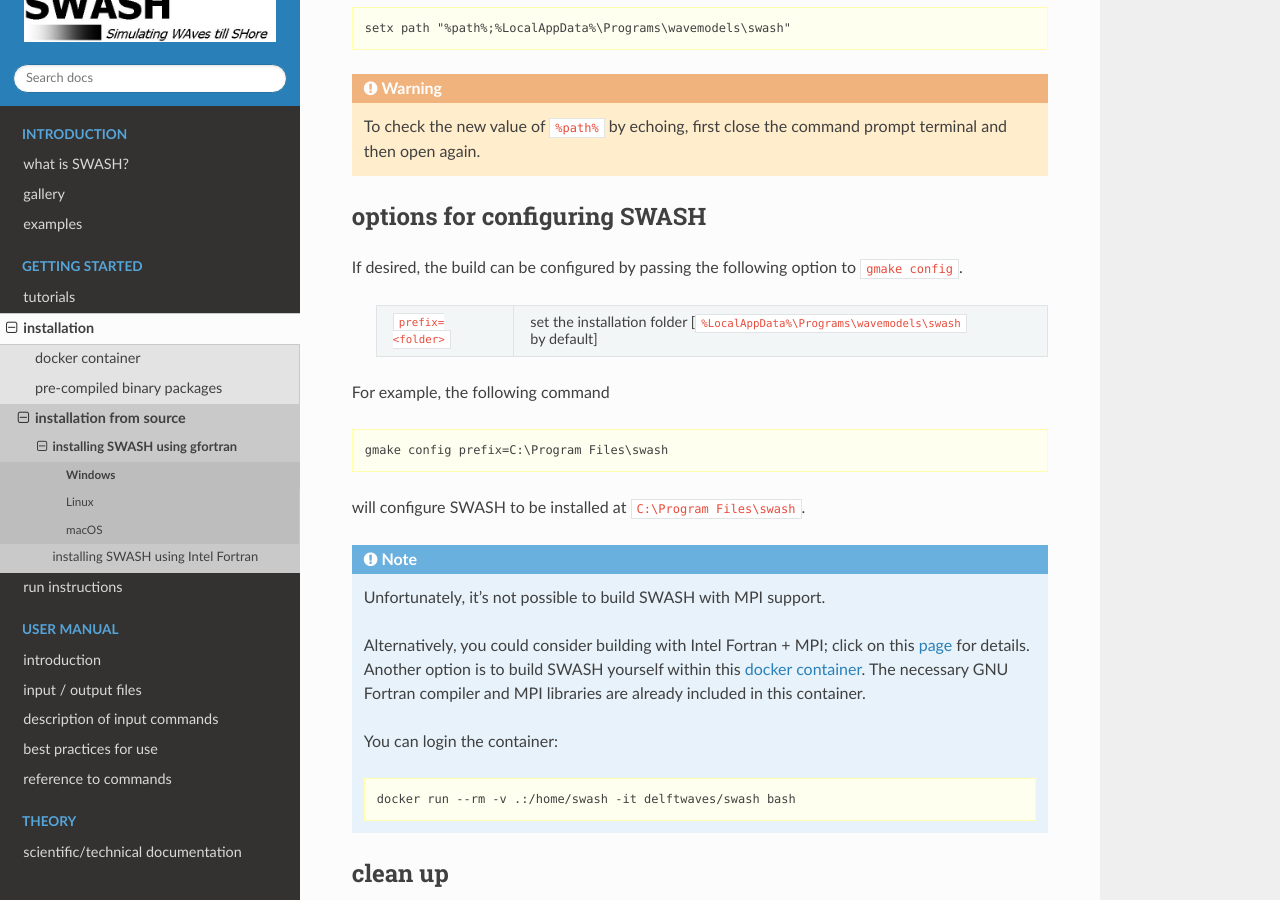
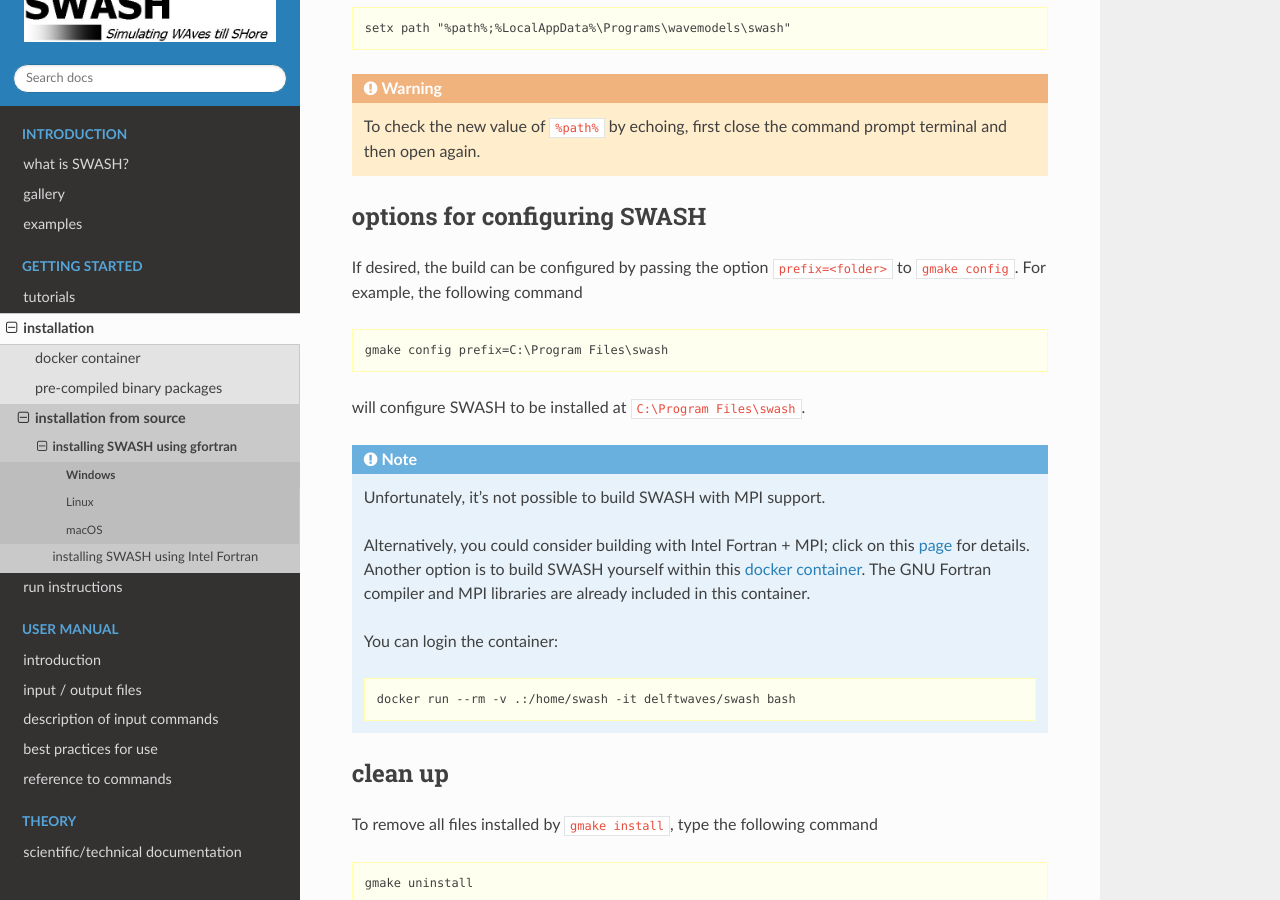
Before and after one commit to delftwaves/swash-docs, a Sphinx documentation site: the page built from docs/getting_started/gnu_fortran/windows.rst, in a window 1280 px wide and 900 px high, scrolled down 1701 px. Built offline with Sphinx 7.4.7 and the Read the Docs theme 3.1.0, drawn with Linux system fonts in a browser that asks for light colours.

Commit message:
update documentation

```diff
--- a/docs/getting_started/gnu_fortran/linux.rst
+++ b/docs/getting_started/gnu_fortran/linux.rst
@@ -155,7 +155,7 @@
 
 .. code-block:: bash
 
-   echo export PATH=$PATH:$HOME/wavemodels/swash >> ~/.bash_profile
+   echo export PATH=$PATH:$HOME/wavemodels/swash/bin >> ~/.bash_profile
 
 options for configuring SWASH
 -----------------------------
--- a/docs/getting_started/gnu_fortran/macos.rst
+++ b/docs/getting_started/gnu_fortran/macos.rst
@@ -117,7 +117,7 @@
 
 .. code-block:: bash
 
-   echo export PATH=$PATH:$HOME/wavemodels/swash >> ~/.bash_profile
+   echo export PATH=$PATH:$HOME/wavemodels/swash/bin >> ~/.bash_profile
 
 options for configuring SWASH
 -----------------------------
--- a/docs/getting_started/gnu_fortran/windows.rst
+++ b/docs/getting_started/gnu_fortran/windows.rst
@@ -82,12 +82,7 @@
 options for configuring SWASH
 -----------------------------
 
-If desired, the build can be configured by passing the following option to ``gmake config``.
-
-    ===================  =====================================================================================
-    ``prefix=<folder>``  set the installation folder [``%LocalAppData%\Programs\wavemodels\swash`` by default]
-    ===================  =====================================================================================
-
+If desired, the build can be configured by passing the option ``prefix=<folder>`` to ``gmake config``.
 For example, the following command
 
 .. code-block:: text
@@ -102,7 +97,7 @@
 
    Alternatively, you could consider building with Intel Fortran + MPI; click on this :ref:`page <intelwin>` for details.
    Another option is to build SWASH yourself within this `docker container <https://hub.docker.com/r/delftwaves/swash>`_.
-   The necessary GNU Fortran compiler and MPI libraries are already included in this container.
+   The GNU Fortran compiler and MPI libraries are already included in this container.
 
    You can login the container:
 
```
